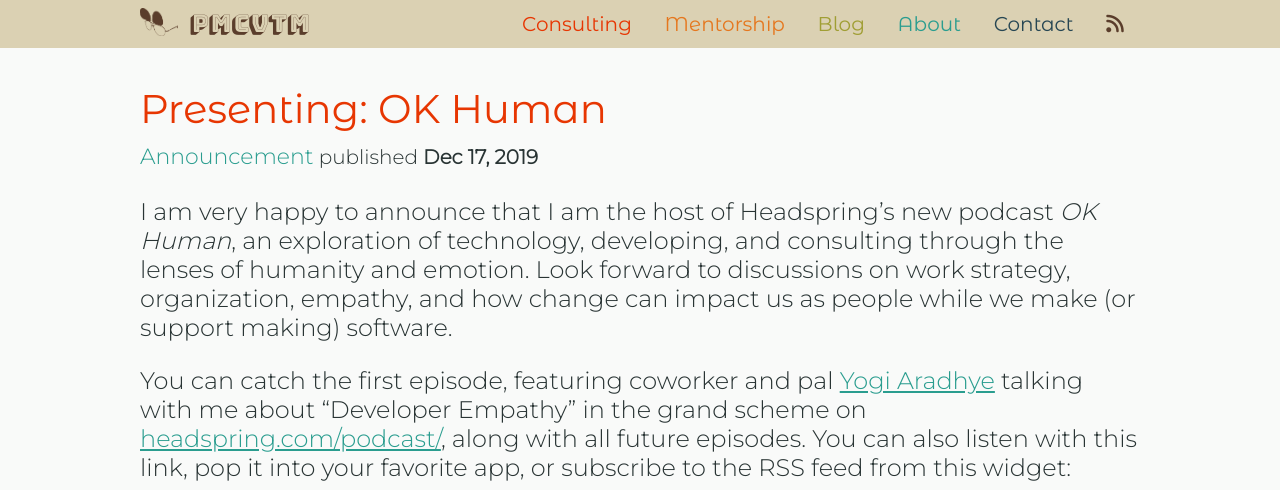
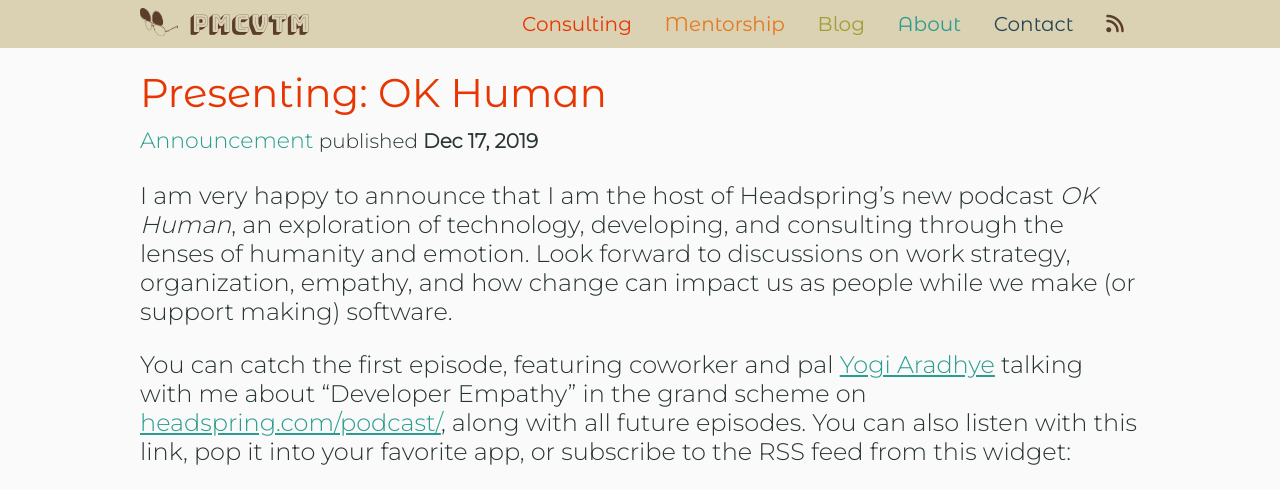
Before and after one commit to pmcvtm/pmcvtm.com, a Jekyll site: the page built from _posts/2019-12-17-presenting-ok-human.md, in a window 1280 px wide. Shown: the top 490 px of the page. Built offline with Jekyll 4.4.1, drawn with Linux system fonts in a browser that asks for light colours; nearby versions of some CDN libraries; some web fonts are replaced; grey boxes are pictures that could not be loaded.

Commit message:
some layout cleanup

```diff
--- a/_layouts/home.html
+++ b/_layouts/home.html
@@ -92,7 +92,3 @@
     </div>
   </div>
 </div>
-
-<main class="site-content" aria-label="Content">
-  {{ content }}
-</main>
--- a/_sass/site.scss
+++ b/_sass/site.scss
@@ -52,8 +52,6 @@
     max-width: 1000px;
     @include mobile { padding: 0 1rem 1rem 1rem; }
 
-    margin-top: 1rem;
-    padding-bottom: 1rem;
     flex-grow: 1;
 
     img {
--- a/index.html
+++ b/index.html
@@ -3,7 +3,3 @@
 pagination:
   enabled: true
 ---
-
-<div class="home">
-  {% include pagination.html %}
-</div>
```
